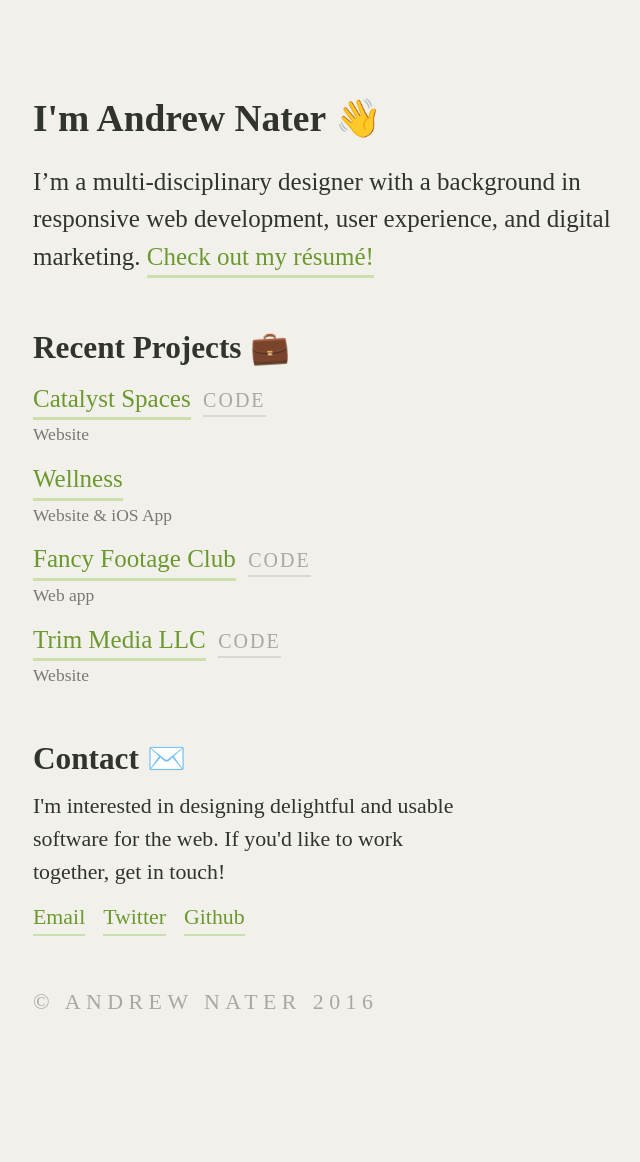
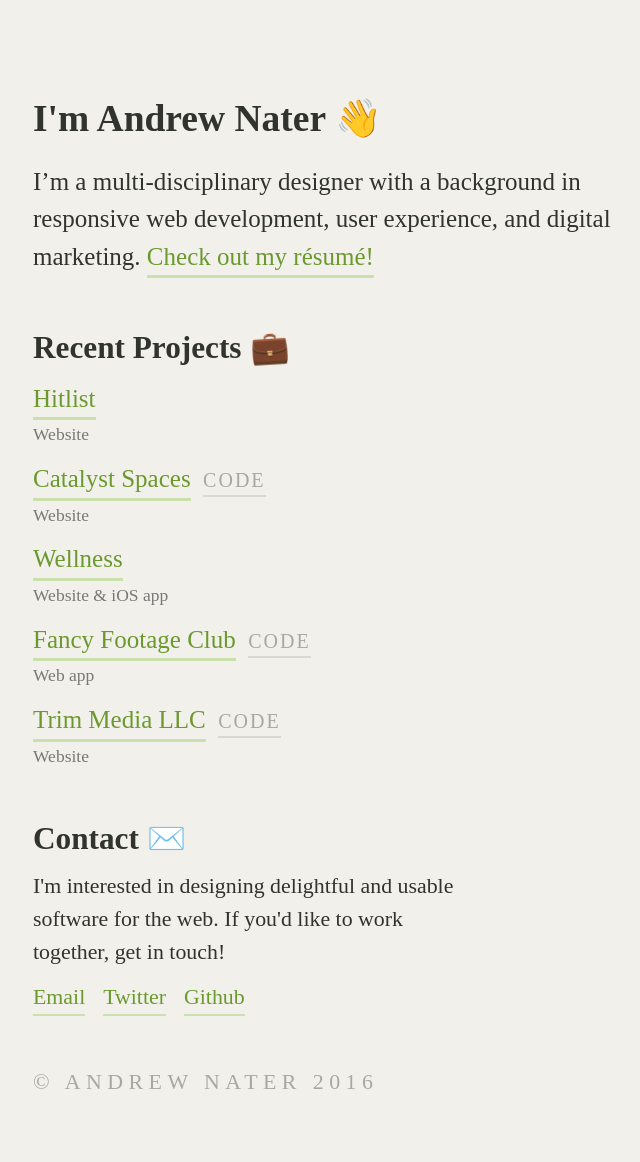
Before and after one commit to anater/andrewnater.com, a Jekyll site: the page built from index.html, in a window 1280 px wide. Shown: the whole page, without its empty margins (282-922 px from the left). Built offline with Jekyll 4.4.1, drawn with Linux system fonts in a browser that asks for light colours; nearby versions of some CDN libraries; before the commit the page ends 1081 px from its top, so only the background shows below that.

Commit message:
Add Hitlist to projects list

```diff
--- a/_data/projects.yml
+++ b/_data/projects.yml
@@ -1,3 +1,7 @@
+- name: Hitlist
+  deliverable: Website
+  url: http://hitlistapp.com
+
 - name: Catalyst Spaces
   deliverable: Website
   url: http://trim.media/catalyst-website/
@@ -9,7 +13,7 @@
 #   code_url: https://github.com/anater/BeerGoggles
 
 - name: Wellness
-  deliverable: Website & iOS App
+  deliverable: Website & iOS app
   url: http://getwellness.co
   # code_url: https://github.com/anchorshed/wellness-website # TODO: get a public code url
 
```
